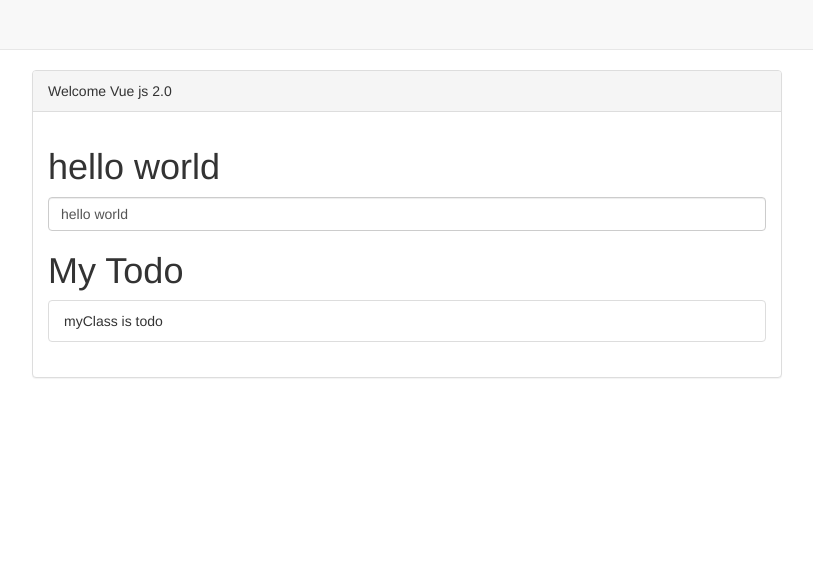
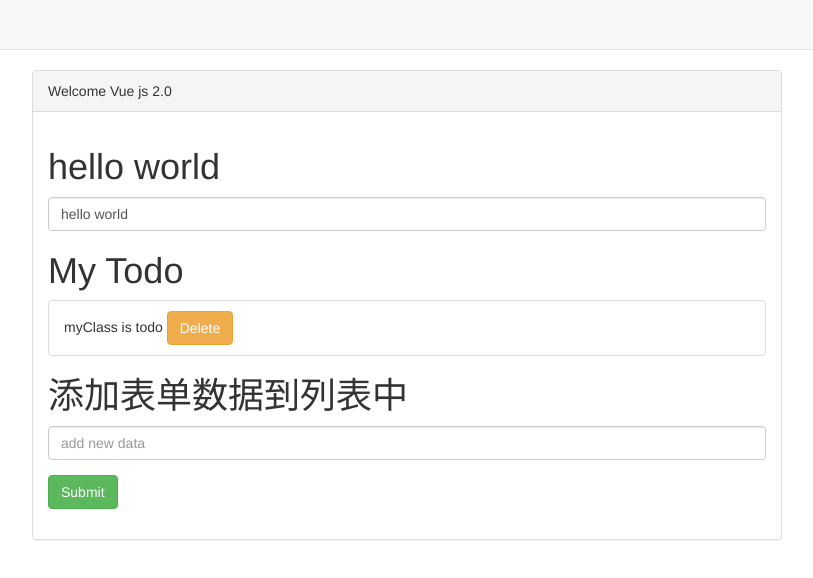
Before and after one commit to junming4/vueTest, a plain HTML site: page index.html in a window 1280 px wide. Shown: the whole page, without its empty margins (233-1046 px from the left). Drawn offline with Linux system fonts and the light colour scheme.

Commit message:
vue 基本事件

```diff
--- a/index.html
+++ b/index.html
@@ -17,8 +17,21 @@
                     <input type="text" v-model="message" class="form-control">
                     <h1>My Todo</h1>
                     <ul class="list-group">
-                        <li class="list-group-item" v-for="_todo in todo">{{ _todo.title }}</li>
+                        <li class="list-group-item" v-for="(_todo,index) in todo">
+                            {{ _todo.title }}
+                            <button class="btn btn-warning" v-on:click="deleteTodo(index)">Delete</button>
+                        </li>
                     </ul>
+                    <h1>添加表单数据到列表中</h1>
+                    <form v-on:submit.prevent="addTodo(newTodo)">
+                        <div class="form-group">
+                            <input type="text" class="form-control" placeholder="add new data" v-model="newTodo.title">
+                        </div>
+                        <div class="form-group">
+                            <input type="submit" class="btn btn-success">
+                        </div>
+
+                    </form>
                 </div>
             </div>
         </div>
@@ -31,7 +44,17 @@
         el: '#app',
         data: {
             message: 'hello world',
-            todo: [{id: 1, title: 'myClass is todo'}]
+            todo: [{id: 1, title: 'myClass is todo'}],
+            newTodo: {id: null, title: ''}
+        },
+        methods: {
+            addTodo(newTodo){
+                this.todo.push(newTodo);
+                this.newTodo = {id: null, title: ''};
+            },
+            deleteTodo(index){
+                this.todo.splice(index,1);
+            }
         }
     });
 </script>
```
Also changed, not shown: 1 other file.
